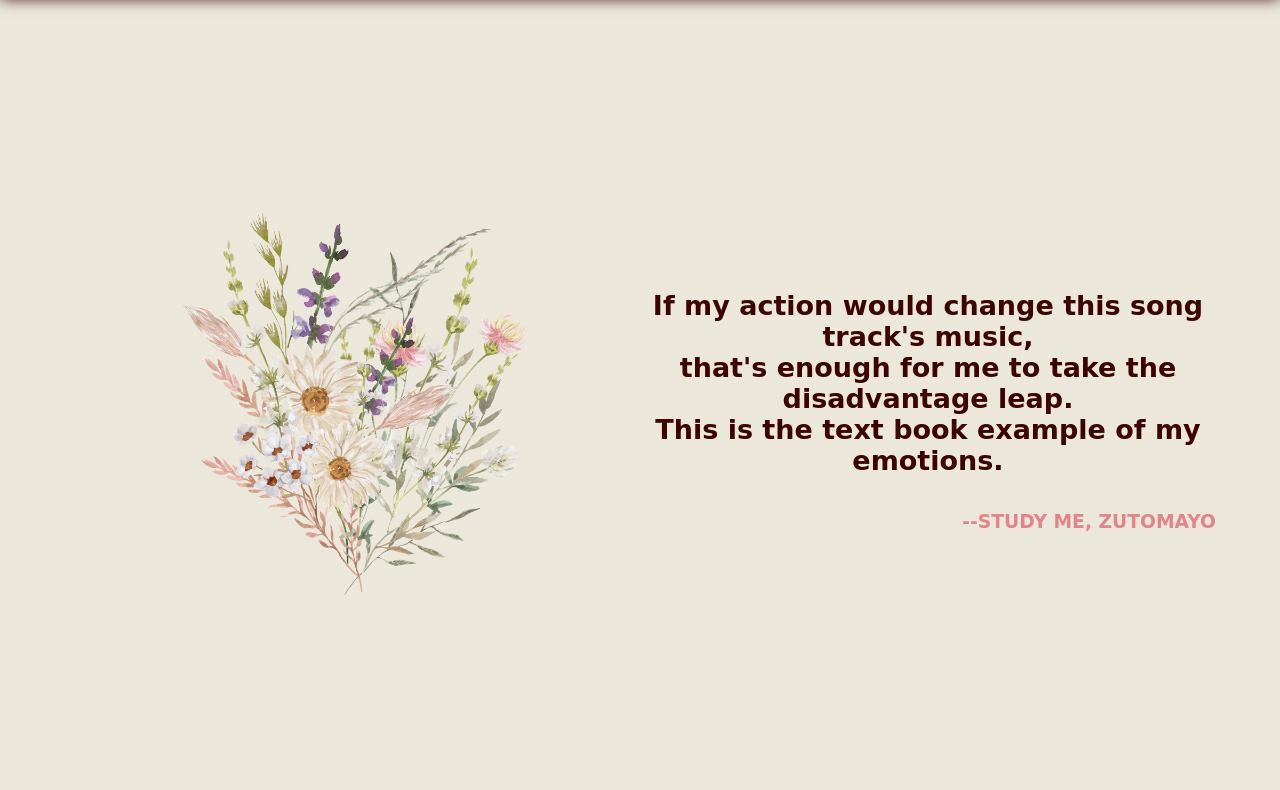
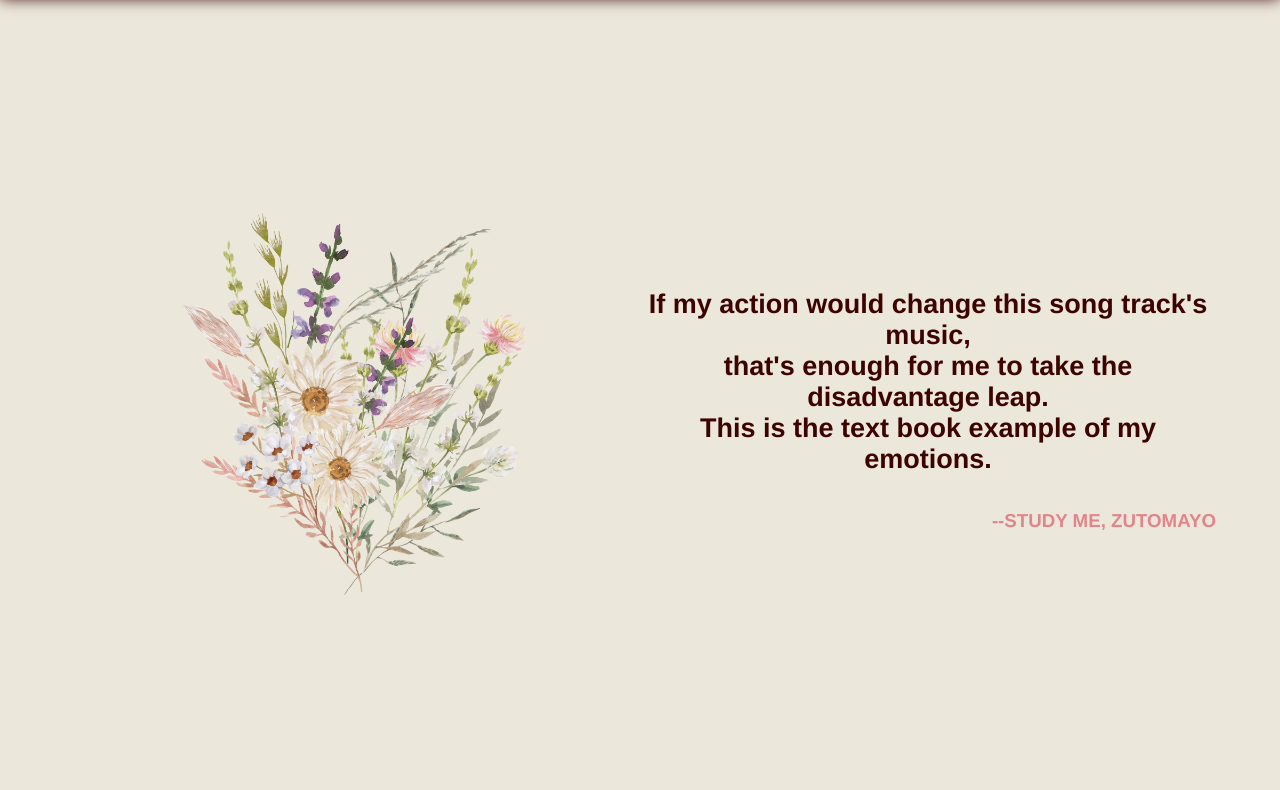
Before and after one commit to najuwamr/Web-Personal, a plain HTML site: page index.html in a window 1280 px wide. Shown: the part 55-845 px from the top of the page. Drawn offline with Linux system fonts and the light colour scheme.

Commit message:
init commit

```diff
--- a/style.css
+++ b/style.css
@@ -1,5 +1,5 @@
 *{
-    font-family: cursive, Arial, Helvetica, sans-serif;
+    font-family: Helvetica, cursive, Arial, sans-serif;
 }
 
 body{
```
